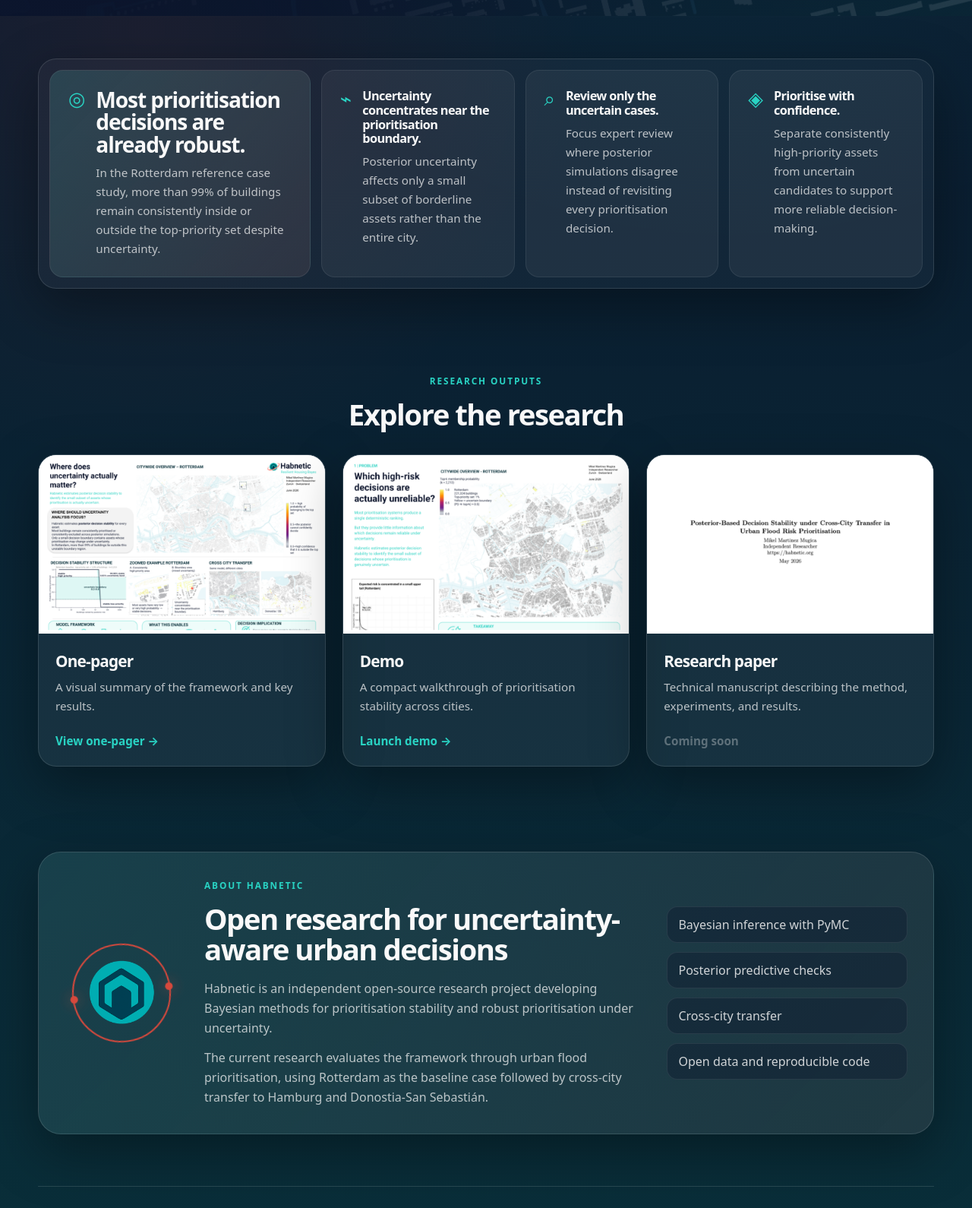
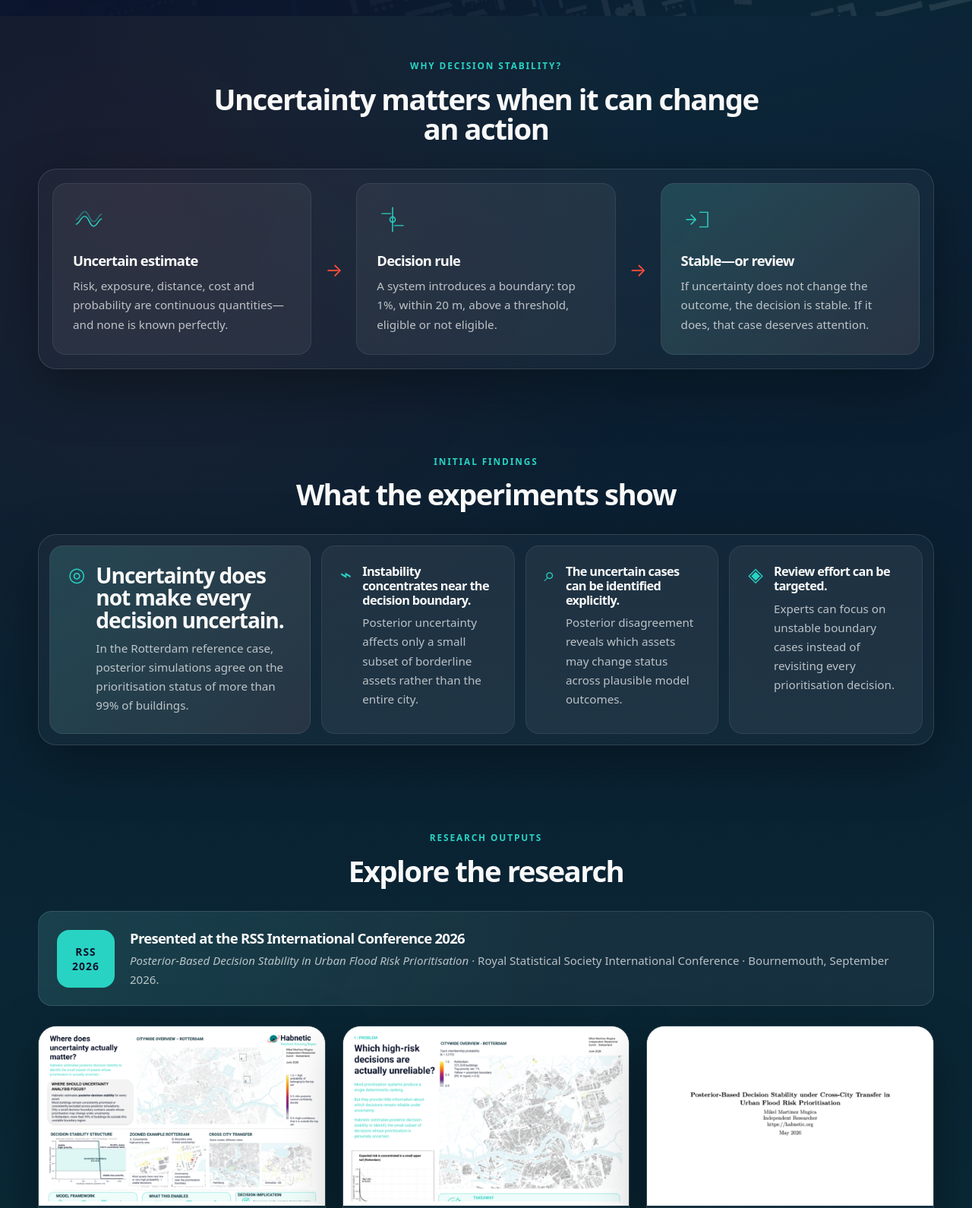
Before and after one commit to Habnetic/habnetic.github.io, a plain HTML site: page index.html in a window 1280 px wide. Shown: the part 715-2305 px from the top of the page at 76% size. Drawn offline with Linux system fonts and the light colour scheme.

Commit message:
update webpage after RSS

```diff
--- a/index.html
+++ b/index.html
@@ -4,13 +4,13 @@
   <meta charset="utf-8">
   <meta name="google-site-verification" content="OfWMRhAWWNQ1nZcVbK0dRLGUdzLj9I5eCcz_EuerePI" />
   <meta name="viewport" content="width=device-width, initial-scale=1">
-  <title>Habnetic</title>
+  <title>Habnetic — Decision stability under uncertainty</title>
 
-  <meta name="description" content="Habnetic is an independent open-source research project on prioritisation stability for robust, uncertainty-aware prioritisation.">
+  <meta name="description" content="Habnetic studies how uncertainty propagates into discrete planning and prioritisation decisions, using urban flood risk as its current case study.">
   <link rel="canonical" href="https://habnetic.org/">
 
-  <meta property="og:title" content="Habnetic">
-  <meta property="og:description" content="Making prioritisation robust to uncertainty.">
+  <meta property="og:title" content="Habnetic — Decision stability under uncertainty">
+  <meta property="og:description" content="How stable is a decision when uncertainty reaches the decision rule?">
   <meta property="og:type" content="website">
   <meta property="og:url" content="https://habnetic.org/">
   <meta property="og:image" content="https://habnetic.org/assets/images/og-image.png">
@@ -19,6 +19,139 @@
 
   <link rel="icon" type="image/png" href="assets/images/favicon.png">
   <link rel="stylesheet" href="styles.css">
+  <style>
+    /* Decision-stability explainer */
+    .decision-panel {
+      display: grid;
+      grid-template-columns: 1fr auto 1fr auto 1fr;
+      gap: 18px;
+      align-items: stretch;
+      padding: 18px;
+      background: rgba(249, 249, 249, 0.035);
+      border: 1px solid var(--border);
+      border-radius: var(--radius);
+      box-shadow: var(--shadow);
+    }
+
+    .decision-step {
+      padding: 26px;
+      background: var(--panel);
+      border: 1px solid rgba(249, 249, 249, 0.075);
+      border-radius: 18px;
+    }
+
+    .decision-step:last-of-type {
+      background:
+        linear-gradient(135deg, rgba(41, 211, 195, 0.12), rgba(255, 75, 58, 0.045)),
+        var(--panel);
+    }
+
+    .decision-icon {
+      width: 42px;
+      height: 42px;
+      margin-bottom: 20px;
+      color: var(--turquoise);
+    }
+
+    .decision-icon svg {
+      width: 100%;
+      height: 100%;
+      fill: none;
+      stroke: currentColor;
+      stroke-linecap: round;
+      stroke-linejoin: round;
+      stroke-width: 1.7;
+    }
+
+    .decision-step h3 {
+      margin-bottom: 9px;
+      color: var(--white);
+      font-size: 1.15rem;
+    }
+
+    .decision-step p {
+      font-size: 0.95rem;
+    }
+
+    .decision-arrow {
+      align-self: center;
+      color: var(--coral);
+      font-size: 1.5rem;
+    }
+
+    /* Conference reference: evidence, not decoration */
+    .conference-note {
+      display: grid;
+      grid-template-columns: auto 1fr;
+      gap: 20px;
+      align-items: center;
+      margin-bottom: 26px;
+      padding: 22px 24px;
+      background:
+        linear-gradient(120deg, rgba(41, 211, 195, 0.10), transparent 58%),
+        var(--panel);
+      border: 1px solid var(--border);
+      border-radius: 18px;
+    }
+
+    .conference-badge {
+      display: inline-grid;
+      place-items: center;
+      min-width: 76px;
+      min-height: 76px;
+      padding: 10px;
+      color: var(--navy);
+      background: var(--turquoise);
+      border-radius: 16px;
+      font-size: 0.86rem;
+      font-weight: 850;
+      letter-spacing: 0.08em;
+      text-align: center;
+    }
+
+    .conference-note h3 {
+      margin-bottom: 5px;
+      color: var(--white);
+      font-size: 1.16rem;
+    }
+
+    .conference-note p {
+      font-size: 0.94rem;
+    }
+
+    @media (max-width: 980px) {
+      .decision-panel {
+        grid-template-columns: 1fr;
+      }
+
+      .decision-arrow {
+        justify-self: center;
+        transform: rotate(90deg);
+      }
+    }
+
+    @media (max-width: 720px) {
+      .decision-panel {
+        gap: 10px;
+        padding: 10px;
+      }
+
+      .decision-step {
+        padding: 20px;
+      }
+
+      .conference-note {
+        grid-template-columns: 1fr;
+        padding: 20px;
+      }
+
+      .conference-badge {
+        min-width: 0;
+        min-height: 0;
+        justify-self: start;
+      }
+    }
+  </style>
   <script type="text/javascript">
       (function(c,l,a,r,i,t,y){
           c[a]=c[a]||function(){(c[a].q=c[a].q||[]).push(arguments)};
@@ -49,25 +182,25 @@
   <main id="main">
     <section id="home" class="hero">
       <div class="hero-content">
-        <p class="eyebrow">Open Bayesian research</p>
+        <p class="eyebrow">Decision stability under uncertainty</p>
 
         <h1>
-          robust prioritisation
-          <span>under uncertainty.</span>
+          How stable is a decision
+          <span>under uncertainty?</span>
         </h1>
 
         <p class="hero-subtitle">
-          Habnetic identifies which prioritisation decisions remain reliable under uncertainty, and where additional review is actually needed.
+          Planning and risk systems often turn uncertain continuous estimates into fixed choices: selected or not selected, above or below a threshold, inside or outside a priority set.
         </p>
 
         <p class="hero-problem">
-          Urban risk prioritisation is often presented as a single fixed ranking. Habnetic estimates which decisions remain reliable once uncertainty is propagated through the model.
+          Habnetic tests whether those choices remain the same when uncertainty is propagated through the model—identifying decisions that are already reliable and cases that genuinely require further review.
         </p>
 
         <div class="hero-actions">
           <a class="btn btn-primary" href="assets/docs/habnetic_demo.pdf">Explore the demo</a>
           <a class="btn btn-secondary" href="assets/docs/habnetic_onepager.pdf">One-pager</a>
-          <span class="btn btn-secondary btn-disabled">Paper coming soon</span>
+          <span class="btn btn-secondary btn-disabled">Preprint in preparation</span>
         </div>
       </div>
 
@@ -114,20 +247,73 @@
       </div>
     </section>
 
+    <section id="why" class="section" aria-labelledby="why-title">
+      <div class="section-heading">
+        <p class="eyebrow">Why decision stability?</p>
+        <h2 id="why-title">Uncertainty matters when it can change an action</h2>
+      </div>
+
+      <div class="decision-panel">
+        <article class="decision-step">
+          <div class="decision-icon" aria-hidden="true">
+            <svg viewBox="0 0 48 48">
+              <path d="M5 31c5-1 7-12 13-12s7 15 13 15 7-10 12-11"></path>
+              <path d="M5 24c5-1 7-12 13-12s7 15 13 15 7-10 12-11" opacity=".45"></path>
+            </svg>
+          </div>
+          <h3>Uncertain estimate</h3>
+          <p>Risk, exposure, distance, cost and probability are continuous quantities—and none is known perfectly.</p>
+        </article>
+
+        <span class="decision-arrow" aria-hidden="true">→</span>
+
+        <article class="decision-step">
+          <div class="decision-icon" aria-hidden="true">
+            <svg viewBox="0 0 48 48">
+              <path d="M24 6v36"></path>
+              <path d="M8 15h13M27 33h13"></path>
+              <circle cx="24" cy="24" r="4"></circle>
+            </svg>
+          </div>
+          <h3>Decision rule</h3>
+          <p>A system introduces a boundary: top 1%, within 20 m, above a threshold, eligible or not eligible.</p>
+        </article>
+
+        <span class="decision-arrow" aria-hidden="true">→</span>
+
+        <article class="decision-step">
+          <div class="decision-icon" aria-hidden="true">
+            <svg viewBox="0 0 48 48">
+              <path d="M8 24h12"></path>
+              <path d="m15 17 7 7-7 7"></path>
+              <path d="M28 13h12v22H28"></path>
+            </svg>
+          </div>
+          <h3>Stable—or review</h3>
+          <p>If uncertainty does not change the outcome, the decision is stable. If it does, that case deserves attention.</p>
+        </article>
+      </div>
+    </section>
+
     <section id="findings" class="section">
+      <div class="section-heading">
+        <p class="eyebrow">Initial findings</p>
+        <h2>What the experiments show</h2>
+      </div>
+
       <div class="findings-panel">
         <div class="finding finding-main">
           <span class="finding-icon">◎</span>
           <div>
-            <h2>Most prioritisation decisions are already robust.</h2>
-            <p>In the Rotterdam reference case study, more than 99% of buildings remain consistently inside or outside the top-priority set despite uncertainty.</p>
+            <h2>Uncertainty does not make every decision uncertain.</h2>
+            <p>In the Rotterdam reference case, posterior simulations agree on the prioritisation status of more than 99% of buildings.</p>
           </div>
         </div>
 
         <div class="finding">
           <span class="finding-icon">⌁</span>
           <div>
-            <h3>Uncertainty concentrates near the prioritisation boundary.</h3>
+            <h3>Instability concentrates near the decision boundary.</h3>
             <p>Posterior uncertainty affects only a small subset of borderline assets rather than the entire city.</p>
           </div>
         </div>
@@ -135,16 +321,16 @@
         <div class="finding">
           <span class="finding-icon">⌕</span>
           <div>
-            <h3>Review only the uncertain cases.</h3>
-            <p>Focus expert review where posterior simulations disagree instead of revisiting every prioritisation decision.</p>
+            <h3>The uncertain cases can be identified explicitly.</h3>
+            <p>Posterior disagreement reveals which assets may change status across plausible model outcomes.</p>
           </div>
         </div>
 
         <div class="finding">
           <span class="finding-icon">◈</span>
           <div>
-            <h3>Prioritise with confidence.</h3>
-            <p>Separate consistently high-priority assets from uncertain candidates to support more reliable decision-making.</p>
+            <h3>Review effort can be targeted.</h3>
+            <p>Experts can focus on unstable boundary cases instead of revisiting every prioritisation decision.</p>
           </div>
         </div>
       </div>
@@ -155,6 +341,14 @@
         <p class="eyebrow">Research outputs</p>
         <h2>Explore the research</h2>
       </div>
+
+      <article class="conference-note">
+        <div class="conference-badge" aria-hidden="true">RSS<br>2026</div>
+        <div>
+          <h3>Presented at the RSS International Conference 2026</h3>
+          <p><em>Posterior-Based Decision Stability in Urban Flood Risk Prioritisation</em> · Royal Statistical Society International Conference · Bournemouth, September 2026.</p>
+        </div>
+      </article>
 
       <div class="cards">
         <article class="card">
@@ -178,9 +372,9 @@
         <article class="card">
           <img src="assets/images/cards/paper-preview.png" alt="Research paper preview">
           <div class="card-body">
-            <h3>Research paper</h3>
-            <p>Technical manuscript describing the method, experiments, and results.</p>
-            <span class="card-disabled-link">Coming soon</span>
+            <h3>Preprint</h3>
+            <p><em>Posterior-Based Decision Stability under Cross-City Transfer in Urban Flood Risk Prioritisation</em></p>
+            <span class="card-disabled-link">In preparation · 2026</span>
           </div>
         </article>
       </div>
@@ -197,11 +391,11 @@
           <p class="eyebrow">About Habnetic</p>
           <h2>Open research for uncertainty-aware urban decisions</h2>
           <p>
-            Habnetic is an independent open-source research project developing Bayesian
-            methods for prioritisation stability and robust prioritisation under uncertainty.
+            Habnetic is an independent open-source research project studying how uncertainty
+            propagates into discrete planning and prioritisation decisions.
           </p>
           <p>
-            The current research evaluates the framework through urban flood prioritisation, using Rotterdam as the baseline case followed by cross-city transfer to Hamburg and Donostia-San Sebastián.
+            The current case study uses urban flood prioritisation to develop and test the framework across Rotterdam, Hamburg and Donostia-San Sebastián.
           </p>
         </div>
 
@@ -227,7 +421,7 @@
     </div>
 
     <div>
-  <p>© 2026 Habnetic — Open research lab for prioritisation stability</p>
+  <p>© 2026 Habnetic — Open research on decision stability under uncertainty</p>
 
   <p>
     Created by <strong>Mikel Martínez Mugica</strong><br>
@@ -289,6 +483,7 @@
 
       inactiveImage.src = next.image;
       inactiveImage.alt = next.alt;
+      inactiveImage.removeAttribute("aria-hidden");
 
       heroCard.classList.add("is-fading");
 
@@ -303,6 +498,8 @@
 
       inactiveImage.classList.add("is-active");
       activeImage.classList.remove("is-active");
+      activeImage.alt = "";
+      activeImage.setAttribute("aria-hidden", "true");
 
       const oldActive = activeImage;
       activeImage = inactiveImage;
```
